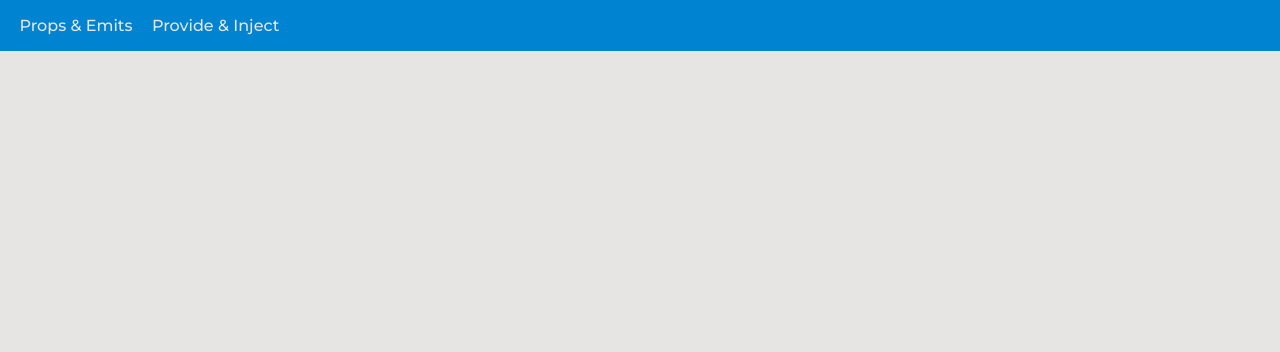
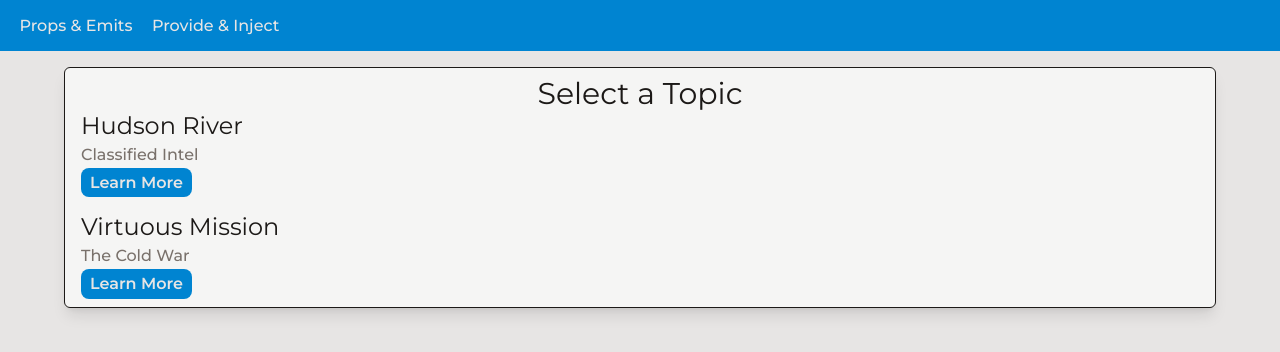
Before and after one commit to thegroosalugg/RoomWithAVue, a Vue app in the folder 06-Components/: page / in a window 1280 px wide. Both pictures are taken after a click on the button "Provide & Inject". Shown: the top 352 px of the page. Built offline with nearby package versions, Linux system fonts and the light colour scheme; the HTML template or start-up script is replaced by a standard one.

Commit message:
added next lesson components

```diff
--- a/06-Components/src/App.vue
+++ b/06-Components/src/App.vue
@@ -1,6 +1,7 @@
 <template>
   <NavBar @selected="setIsActive" />
   <PropsEmitsDemo v-if="isActive === 0" />
+  <ProvideInjectDemo v-if="isActive === 1" />
 </template>
 
 <script setup lang="ts">
@@ -8,6 +9,7 @@
   // local component scoping
   import NavBar from './components/NavBar.vue'
   import PropsEmitsDemo from './components/props-emits/PropsEmitsDemo.vue'
+  import ProvideInjectDemo from './components/provide-inject/ProvideInjectDemo.vue'
 
   const isActive = ref(0)
 
--- /dev/null
+++ b/06-Components/src/api/entries.ts
@@ -0,0 +1,14 @@
+export const ENTRIES = [
+  {
+    id: '0.2',
+    title: 'Hudson River',
+    desc: 'Classified Intel',
+    text: '2 years ago we had classified intel that a new type of Metal Gear was scheduled for transport, the whole thing stank but our noses had been out in the cold for too long!',
+  },
+  {
+    id: '0.3',
+    title: 'Virtuous Mission',
+    desc: 'The Cold War',
+    text: 'After the end of World War II, the world was split into two - East and West. This marked the beginning of the era called the Cold War.',
+  },
+]
--- a/06-Components/src/components/props-emits/PropsEmitsDemo.vue
+++ b/06-Components/src/components/props-emits/PropsEmitsDemo.vue
@@ -6,10 +6,10 @@
 <script setup lang="ts">
   import { ref } from 'vue'
   import { USERS } from '@/api/users'
-  import User from '@/models/User'
   // local component scoping
   import AddUser from './AddUser.vue'
   import UserList from './UserList.vue'
+  import type User from '@/models/User'
 
   const users = ref<User[]>(USERS)
 
--- a/06-Components/src/components/props-emits/UserItem.vue
+++ b/06-Components/src/components/props-emits/UserItem.vue
@@ -23,7 +23,7 @@
 
 <script setup lang="ts">
   import { ref } from 'vue'
-  import User from '@/models/User'
+  import type User from '@/models/User'
 
   // how to add props to components in Vue
   // const props = defineProps<{ user: User; caseCheck: string }>()
--- a/06-Components/src/components/props-emits/UserList.vue
+++ b/06-Components/src/components/props-emits/UserList.vue
@@ -30,8 +30,8 @@
 </template>
 
 <script setup lang="ts">
-  import User from '@/models/User'
   import UserItem from './UserItem.vue'
+  import type User from '@/models/User'
 
   defineProps<{ users: User[] }>()
   // like (output) in Angular - emits data to parent component
--- /dev/null
+++ b/06-Components/src/components/provide-inject/ActiveEntry.vue
@@ -0,0 +1,24 @@
+<template>
+  <section v-if="entry" class="box">
+    <h2>{{ entry.title }}</h2>
+    <p>{{ entry.text }}</p>
+  </section>
+</template>
+
+<script setup lang="ts">
+  import type Entry from '@/models/Entry'
+
+  defineProps<{ entry: Entry | null }>()
+</script>
+
+<style scoped>
+  section {
+    width: 90%;
+    max-width: var(--screen-2xl);
+    margin: var(--margin);
+  }
+  h2 {
+    color: var(--soft);
+    font-size: var(--text-xl);
+  }
+</style>
--- /dev/null
+++ b/06-Components/src/components/provide-inject/EntriesBase.vue
@@ -0,0 +1,26 @@
+<template>
+  <section class="box">
+    <h2>Select a Topic</h2>
+    <EntriesGrid :entries="entries" @select="$emit('select', $event)" />
+  </section>
+</template>
+
+<script setup lang="ts">
+  import EntriesGrid from './EntriesGrid.vue'
+  import type Entry from '@/models/Entry'
+
+  defineProps<{ entries: Entry[] }>()
+  defineEmits<{ (e: 'select', entryId: string): void }>()
+</script>
+
+<style scoped>
+  section {
+    width: 90%;
+    max-width: var(--screen-2xl);
+    margin: var(--margin);
+  }
+  h2 {
+    font-size: var(--text-3xl);
+    text-align: center;
+  }
+</style>
--- /dev/null
+++ b/06-Components/src/components/provide-inject/EntriesGrid.vue
@@ -0,0 +1,26 @@
+<template>
+  <ul>
+    <EntryItem
+      v-for="entry in entries"
+      :key="entry.id"
+      :entry="entry"
+      @select="$emit('select', $event)"
+    />
+  </ul>
+</template>
+
+<script setup lang="ts">
+  import EntryItem from './EntryItem.vue'
+  import type Entry from '@/models/Entry'
+
+  defineProps<{ entries: Entry[] }>()
+  defineEmits<{ (e: 'select', entryId: string): void }>()
+</script>
+
+<style scoped>
+  ul {
+    display: flex;
+    flex-direction: column;
+    gap: 1rem;
+  }
+</style>
--- /dev/null
+++ b/06-Components/src/components/provide-inject/EntryItem.vue
@@ -0,0 +1,25 @@
+<template>
+  <li>
+    <h2>{{ entry.title }}</h2>
+    <p>{{ entry.desc }}</p>
+    <button class="button" @click="$emit('select', entry.id)">Learn More</button>
+  </li>
+</template>
+
+<script setup lang="ts">
+  import type Entry from '@/models/Entry'
+
+  defineProps<{ entry: Entry }>()
+  defineEmits<{ (e: 'select', entryId: string): void }>()
+</script>
+
+<style scoped>
+  h2 {
+    font-size: var(--text-2xl);
+  }
+  p {
+    margin: 0.25rem 0;
+    color: var(--soft);
+    font-weight: 500;
+  }
+</style>
--- /dev/null
+++ b/06-Components/src/components/provide-inject/ProvideInjectDemo.vue
@@ -0,0 +1,24 @@
+<template>
+  <EntriesBase :entries="entries" @select="setActiveEntry" />
+  <ActiveEntry :entry="activeEntry" />
+</template>
+
+<script setup lang="ts">
+  import { ref } from 'vue'
+  import ActiveEntry from './ActiveEntry.vue'
+  import EntriesBase from './EntriesBase.vue'
+  import { ENTRIES } from '@/api/entries'
+  import type Entry from '@/models/Entry'
+
+  const entries = ref<Entry[]>(ENTRIES)
+
+  const activeEntry = ref<Entry | null>(null)
+
+  function setActiveEntry(entryId: string) {
+    activeEntry.value = entries.value.find(({ id }) => id === entryId) || null
+  }
+</script>
+
+<style scoped>
+
+</style>
--- /dev/null
+++ b/06-Components/src/models/Entry.ts
@@ -0,0 +1,6 @@
+export default class Entry {
+     id!: string
+  title!: string
+   desc!: string
+   text!: string
+}
--- a/06-Components/src/styles.css
+++ b/06-Components/src/styles.css
@@ -4,7 +4,7 @@
   --page:    var(--stone-200); /* page/box: background surfaces */
   --box:     var(--stone-100);
   --text:    var(--stone-900); /* text/soft: typography */
-  --soft:    var(--stone-600);
+  --soft:    var(--stone-500);
   --accent:  var(--sky-600);   /* accent/support: brand colors */
   --support: var(--teal-600);
   --info:    var(--violet-600);
@@ -20,7 +20,7 @@
     --page:    var(--stone-800);
     --box:     var(--stone-700);
     --text:    var(--stone-100);
-    --soft:    var(--stone-300);
+    --soft:    var(--stone-400);
     --accent:  var(--sky-400);
     --support: var(--teal-400);
     --info:    var(--violet-400);
```
